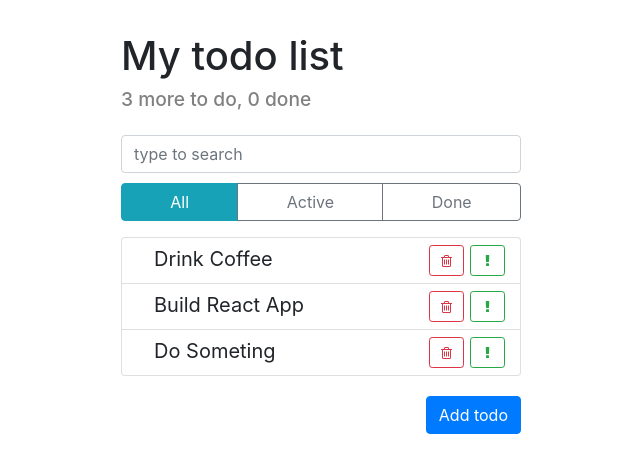
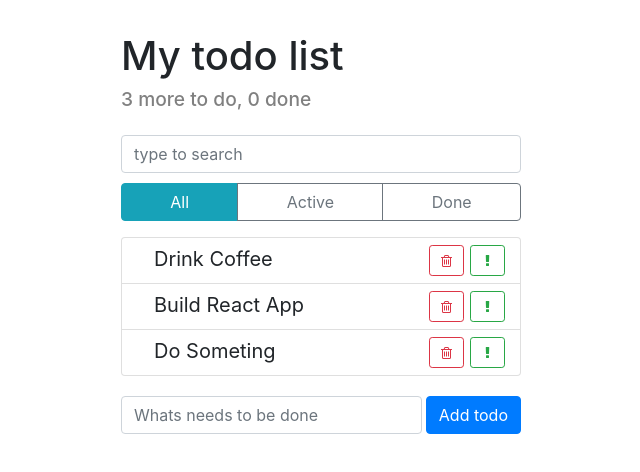
Before and after one commit to jenshen85/todo, a React (Create React App) app: page / in a window 1280 px wide. Shown: the top 472 px of the page, without its empty margins (319-959 px from the left). Built offline with nearby package versions, Linux system fonts and the light colour scheme.

Commit message:
form for add todo, simple validate

```diff
--- a/src/components/App.js
+++ b/src/components/App.js
@@ -5,7 +5,7 @@ import AppHeader from './app-header'
 import SearchPanel from './search-panel'
 import ItemStatusFilter from './item-status-filter'
 import TodoList from './todo-list'
-import AddItem from './add-item'
+import AddItemForm from './add-item-form'
 
 export default class App extends Component {
   maxId = 100
@@ -92,7 +92,7 @@ export default class App extends Component {
                   onDeleted= { this.deleteTodo }
                   onToggleDone= { this.toggleDoneHandler }
                   onToggleImportant= { this.toggleImportantHandler } />
-        <AddItem addItemHandler={ this.addItemHandler } />
+        <AddItemForm addItemHandler={ this.addItemHandler } />
       </div>
     );
   }
--- /dev/null
+++ b/src/components/add-item-form/add-item-form.css
@@ -0,0 +1,11 @@
+.add-item-form {
+  margin-top: 20px;
+}
+
+.add-item-form-control {
+  margin-right: 4px;
+}
+
+.add-item-form-btn {
+  white-space: nowrap;
+}
--- /dev/null
+++ b/src/components/add-item-form/add-item-form.js
@@ -0,0 +1,54 @@
+import React, { Component } from 'react';
+
+import './add-item-form.css';
+
+export default class AddItemForm extends Component {
+  state = {
+    label: '',
+    isValid: true,
+  }
+
+  onInputHandler = (ev) => {
+    this.setState({
+      label: ev.target.value,
+      isValid: true,
+    })
+  }
+
+  onSubmitHandler = (ev) => {
+    ev.preventDefault()
+    if(this.state.label.length){
+      this.props.addItemHandler(this.state.label)
+      this.setState({
+        label: '',
+        isValid: true,
+      })
+    } else {
+      this.setState({
+        isValid: false
+      })
+    }
+  }
+
+  render() {
+    return (
+      <form className='d-flex add-item-form'
+            onSubmit={ this.onSubmitHandler } >
+        <input  type='text'
+                className={
+                  `${this.state.isValid ?
+                    '' : 'is-invalid'}
+                    form-control add-item-form-control`
+                  }
+                // className='form-control add-item-form-control'
+                placeholder='Whats needs to be done'
+                onChange={ this.onInputHandler }
+                value={ this.state.label } />
+        <button type='submit'
+                className='btn btn-primary add-item-form-btn' >
+          Add todo
+        </button>
+      </form>
+    )
+  }
+}
--- /dev/null
+++ b/src/components/add-item-form/index.js
@@ -0,0 +1,3 @@
+import AddItemForm from './add-item-form';
+
+export default AddItemForm;
--- a/src/components/add-item/add-item.css
+++ /dev/null
@@ -1,3 +0,0 @@
-.add-item {
-  margin-top: 20px;
-}
--- a/src/components/add-item/add-item.js
+++ /dev/null
@@ -1,19 +0,0 @@
-import React, { Component } from 'react';
-
-import './add-item.css';
-
-export default class AddItem extends Component {
-
-  render() {
-    const { addItemHandler } = this.props
-    return (
-      <div className='d-flex justify-content-end add-item'>
-        <button type='button'
-                className='btn btn-primary add-item-btn'
-                onClick={ ()=> addItemHandler('hello!!!') }>
-          Add todo
-        </button>
-      </div>
-    )
-  }
-}
--- a/src/components/add-item/index.js
+++ /dev/null
@@ -1,3 +0,0 @@
-import AddItem from './add-item';
-
-export default AddItem;
```
